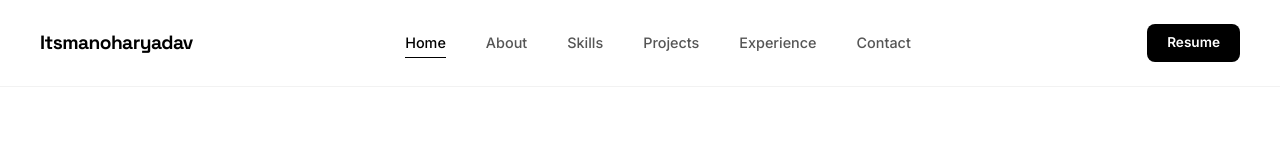
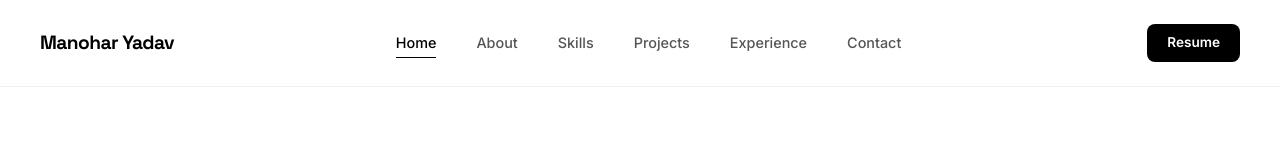
Before and after one commit to itsmanoharyadav96/Portfolio-DevOps, a plain HTML site: page index.html in a window 1280 px wide. Shown: the top 160 px of the page. Drawn offline with nearby package versions, Linux system fonts and the light colour scheme; some icons are missing.

Commit message:
logo change

```diff
--- a/index.html
+++ b/index.html
@@ -25,7 +25,7 @@
         <!-- Navigation -->
         <header class="navbar">
             <div class="nav-container">
-                <a href="#home" class="logo">Itsmanoharyadav</a>
+                <a href="#home" class="logo">Manohar Yadav</a>
                 <nav class="nav-menu">
                     <a href="#home" class="nav-link active">Home</a>
                     <a href="#about" class="nav-link">About</a>
```
